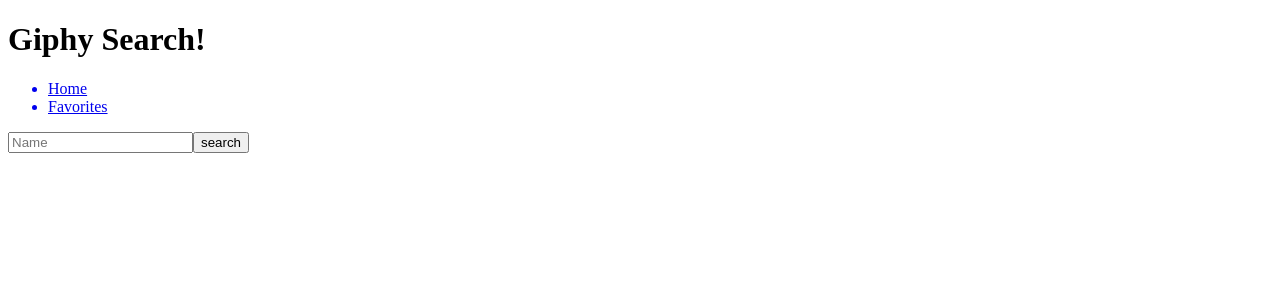
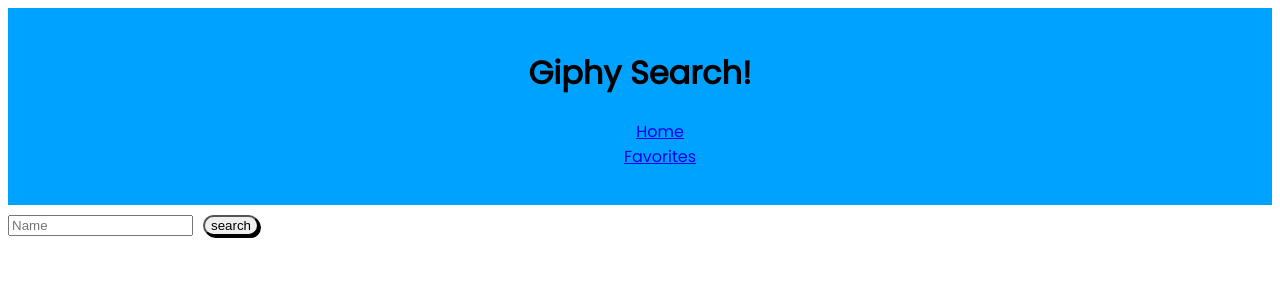
Before and after one commit to BurnerWah/group-giphy-saga-project, a React (Create React App) app: page / in a window 1280 px wide. Shown: the top 300 px of the page. Built offline with nearby package versions, Linux system fonts and the light colour scheme.

Commit message:
finished css

```diff
--- /dev/null
+++ b/src/components/App/App.css
@@ -0,0 +1,38 @@
+
+@import url('https://fonts.googleapis.com/css2?family=Poppins&display=swap');
+
+header{
+  background-color: rgb(0, 162, 255);
+  padding: 20px;
+  text-align: center;
+}
+
+button{
+  border-radius: 50px;
+  box-shadow: 2px 2px;
+  margin: 10px;
+}
+
+img{
+  padding: 10px;
+}
+
+li {
+  list-style-type: none;
+  text-decoration: none;
+}
+
+
+body {
+  font-family: 'Poppins', sans-serif ;
+}
+
+button:hover {
+  background-color: rgb(69, 187, 255);
+  transform: scale(1.25);
+
+}
+
+button {
+transition: .2s ease-in-out 0s
+}
--- a/src/components/App/App.jsx
+++ b/src/components/App/App.jsx
@@ -4,17 +4,21 @@
   HashRouter as Router,
   Route,
 } from "react-router-dom/cjs/react-router-dom.min";
+import "./App.css";
+
+
 
 import Nav from "../Nav";
 
   function App() {
   return (
     <div>
-      <h1>Giphy Search!</h1>
+      <Router>
+        <header>
+          <h1>Giphy Search!</h1>
+          <Nav />
+        </header>
 
-
-      <Router>
-        <Nav />
         <Route exact path="/">
           <SearchFrom />
         </Route>
```
